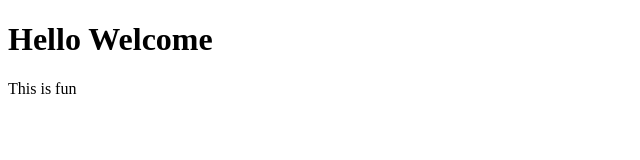
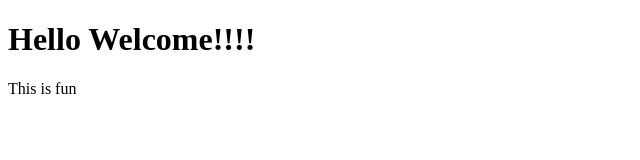
Before and after one commit to KvngMahlik/HW101, a plain HTML site: page index.html in a window 1280 px wide. Shown: the full height of the page, 0-640 px from the left. Drawn offline with Linux system fonts and the light colour scheme.

Commit message:
Update index.html

```diff
--- a/index.html
+++ b/index.html
@@ -7,7 +7,7 @@
     <link rel="stylesheet" href="css/style.css">
 </head>
 <body>
-    <h1>Hello Welcome</h1>
+    <h1>Hello Welcome!!!!</h1>
     <p>This is fun</p>
 
     <table></table>
```
